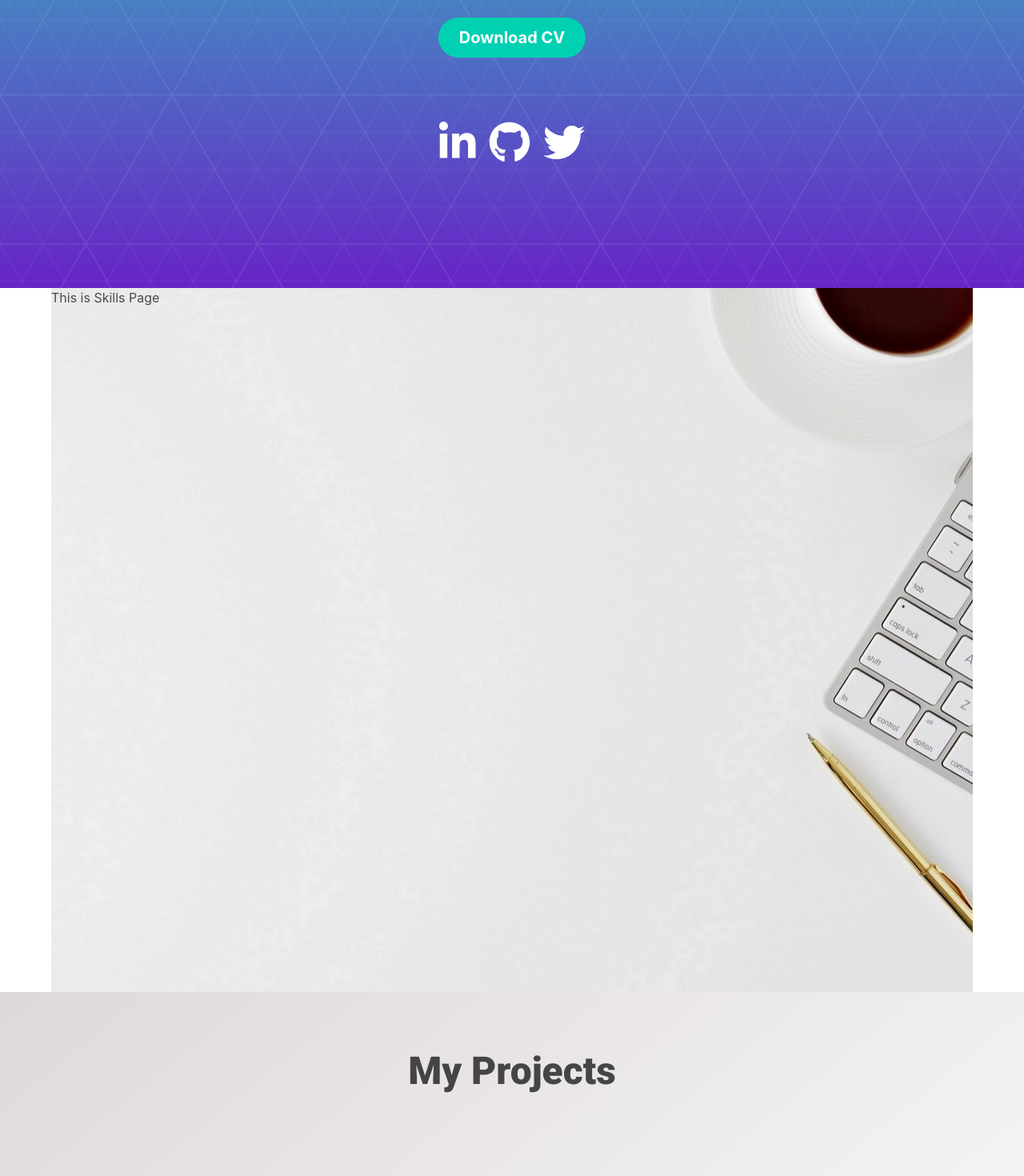
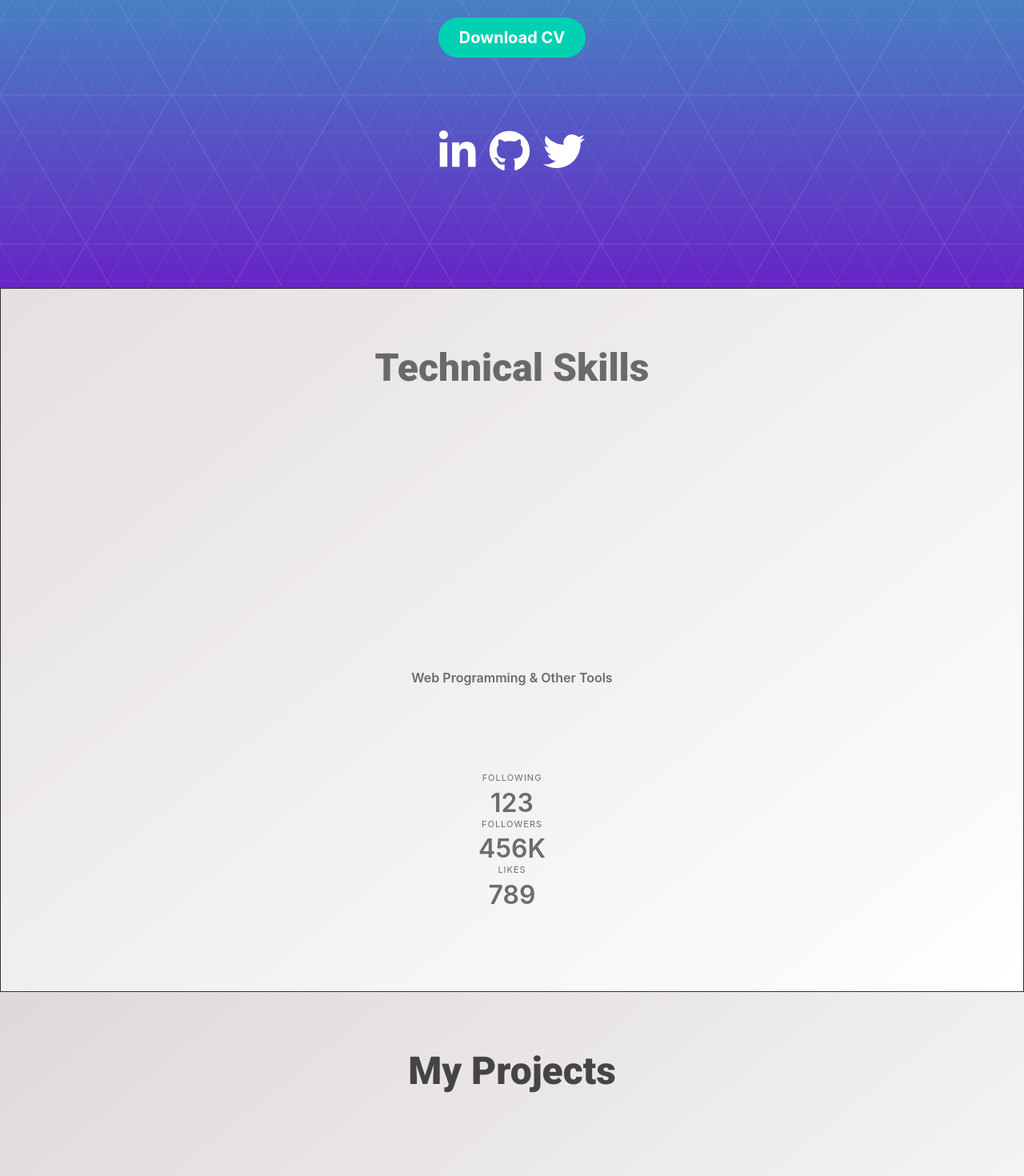
Before and after one commit to tyebanks/react-portfolio, a React (Create React App) app: page / in a window 1280 px wide. Shown: the part 440-1910 px from the top of the page at 80% size. Built offline with nearby package versions, Linux system fonts and the light colour scheme.

Commit message:
fixing contact section

```diff
--- a/src/App.css
+++ b/src/App.css
@@ -23,11 +23,11 @@
 /* 1. Sets Technical Skills Container*/
 .Skills-Container {
   min-height: 110vh;
+  min-width: 100%;
+  border: 1px solid black;
   padding: 0 0 8%;
-  background-size: cover;
-  background: url('./imgs/bg-1.jpg');
-  background-position: center;
-  background-repeat: no-repeat;
+  background: linear-gradient(#5B089B 0%,#e0e5ec 100%);
+  opacity: .80;
 }
 
 
--- /dev/null
+++ b/src/components/ContactInfo.js
@@ -0,0 +1,19 @@
+import React from 'react';
+import config from '../config.js';
+
+export default function ContactInfo() {
+    return(
+        <div>
+        {config.contacts.map(contact => {const {heading, text, url,mail, } = contact;
+            return (
+                <div>
+                    <h2 className="is-size-1" style={{color: "#B19EFF"}}>{heading}</h2>
+                    <h3 className="is-size-3">{text}</h3>
+                    <a className="has-text-primary" href={mail+url}>{url}</a>
+                </div>
+            );})
+        }
+
+        </div>
+    );
+}
--- a/src/components/List.js
+++ b/src/components/List.js
@@ -3,24 +3,16 @@ import React from 'react';
 const List = (props) => {
     return (
         <div>
-           <div class="card column mx-6 mb-5 ">
+           <div class="column mx-6 mb-5 ">
                  <header className="px-5 pt-5">
                        <h2 className="title is-6">{props.title}</h2>
                  </header>
-                 {/* <div className={props.classes}></div>                    */}
-                 <div className="card-content">
-                    <div className="media">
-                        <div className="media-left">
-                            <figure className="image is-96x96"><img src={props.img} alt={props.alt}/></figure>
-                        </div>
-                        <div className="media-content ">
-                            <p className="">{props.text1}</p>
-                            <p className="">{props.text2}</p>
-                            <p className="">{props.text3}</p>
-                            <p className="">{props.text4}</p>
-                        </div>
-                    </div>
-                 </div>
+                  <p className="">{props.text1}</p>
+                  <p className="">{props.text2}</p>
+                  <p className="">{props.text3}</p>
+                  <p className="">{props.text4}</p>
+                  <p className="">{props.text5}</p>
+                  <p className="">{props.text6}</p>
             </div>
         </div>
     )
--- /dev/null
+++ b/src/components/SmallCard.js
@@ -0,0 +1,28 @@
+import React from 'react';
+
+const SmallCard = (props) => {
+    return (
+        <div>
+           <div class="card column mx-6 mb-5 ">
+                 <header className="px-5 pt-5">
+                       <h2 className="title is-6">{props.title}</h2>
+                 </header>
+                 {/* <div className={props.classes}></div>                    */}
+                 <div className="card-content">
+                    <div className="media">
+                        <div className="media-left">
+                            <figure className="image is-96x96"><img src={props.img} alt={props.alt}/></figure>
+                        </div>
+                        <div className="media-content ">
+                            <p className="">{props.text1}</p>
+                            <p className="">{props.text2}</p>
+                            <p className="">{props.text3}</p>
+                            <p className="">{props.text4}</p>
+                        </div>
+                    </div>
+                 </div>
+            </div>
+        </div>
+    )
+}
+export default SmallCard;
--- a/src/components/Social.js
+++ b/src/components/Social.js
@@ -3,15 +3,12 @@ import config from '../config.js';
 
 export default function Social() {
     return (
-        <div className="level">
-        <div className="socialIcons columns is-3 level-item">
-            {config.socialLinks.map(social => {const { icon, url } = social;
-                return (
+        <div>{config.socialLinks.map(social => {const {icon, url } = social;
+               return (
                         <a  href={url} key={url} className={`fa-2x has-text-white px-2`}>
                         <i className={`fab ${icon}`}></i></a>
-                        );})
+               );})
             }
-        </div>
         </div>
     );
 }
--- a/src/config.js
+++ b/src/config.js
@@ -2,14 +2,35 @@ module.exports = {
     siteTitle: 'Ty Ebanks Portfolio',
     manifestIcon: 'src/assets/imgs/logo.png',
 
+    contacts: [
+        {
+            heading: 'Give me a shout',
+        },
+        {
+            text: 'Email ',
+            mail: 'mailto:',
+            url: 'ebankst07@gmail.com',
+        },
+        {
+            text: 'LinkedIn ',
+            mail: '',
+            url: 'https://www.linkedin.com/in/ty-ebanks/',
+        },
+        {
+            text: 'Twitter ',
+            mail: '',
+            url: 'https://twitter.com/ty_ebanks',
+        },
+    ],
+    socialLinks: [
 
-    socialLinks: [
         {
             icon: 'fa-linkedin-in',
             name: 'Linkedin',
             url: 'https://www.linkedin.com/in/ty-ebanks/',
         },
         {
+
             icon: 'fa-github',
             name: 'Github',
             url: 'https://github.com/tyebanks/tyebanks.github.io',
@@ -20,7 +41,6 @@ module.exports = {
             url: 'https://twitter.com/ty_ebanks',
         },
     ],
-    email: 'ebankst07@gmail.com',
-    phone: '0774399000',
-    address: '6 York Road, Northampton, UK',
+
+
 };
--- a/src/sections/Contact.js
+++ b/src/sections/Contact.js
@@ -1,22 +1,16 @@
 import React from 'react';
-//import Header from '../components/Header.js';
+import ContactInfo from '../components/ContactInfo.js';
+import Social from '../components/Social.js';
 import '../App.css';
 
 
-const subtitle1 = "Email";
-const subtitle2 = "LinkedIn";
-const subtitle3 = "Twitter";
+function Contact() {
 
-function Contact() {
-    const title = "Give me a Shout.";
   return (
 
     <div className="hero is-dark is-bold Contact-Container">
-       {/* // <Header title={title}/> */}
-        <h2 className="title is-2">{title}</h2>
-        <h3 className="title is-4">{subtitle1}</h3>
-        <h3 className="title is-4">{subtitle2}</h3>
-        <h3 className="title is-4">{subtitle3}</h3>
+      <ContactInfo/>
+      <Social/>
     </div>
   );
 }
--- a/src/sections/Education.js
+++ b/src/sections/Education.js
@@ -1,5 +1,5 @@
 import React, {Component} from 'react';
-import List from '../components/List';
+import SmallCard from '../components/SmallCard';
 import Uon from '../imgs/uon-logo.png';
 import Ucci from '../imgs/ucci-logo.png';
 
@@ -12,8 +12,8 @@ class Education extends Component {
                <div className="columns is-centered mt-6 py-5">
                <h1 className="has-text-centered title is-1">{heading}</h1></div>
               <div className="columns is-centered">
-                <List img={Uon} alt="uon logo" title="BSc Business Computing (Web Design)" text1="2018 - Present" text2="University of Northampton" text3="Waterside Campus" text4="Northampton, United Kingdom"/>
-                <List img={Ucci} alt="ucci logo" title="Associate Degree in Computer Science" text1="2015 - 2017" text2="University College of C.I." text3="Olympic Way" text4="Grand Cayman, Cayman Islands"/>
+                <SmallCard img={Uon} alt="uon logo" title="BSc Business Computing (Web Design)" text1="2018 - Present" text2="University of Northampton" text3="Waterside Campus" text4="Northampton, United Kingdom"/>
+                <SmallCard img={Ucci} alt="ucci logo" title="Associate Degree in Computer Science" text1="2015 - 2017" text2="University College of C.I." text3="Olympic Way" text4="Grand Cayman, Cayman Islands"/>
               </div>
             </div>
         )
--- a/src/sections/Projects.js
+++ b/src/sections/Projects.js
@@ -11,7 +11,8 @@ class Projects extends Component {
         return (
             <div className="hero is-light is-bold Projects-Container">
                <div className="columns is-centered mt-6 py-5">
-               <h1 className="has-text-centered title is-1">{heading}</h1></div>
+                   <h1 className="has-text-centered title is-1">{heading}</h1>
+               </div>
               <div className="columns is-centered">
                 <Card title="Web Design: 2" subtitle1="Outlandish" subtitle2="GatsbyJS" image={<img src={project1} alt="outlandish-project"/>}/>
                 <Card title= "Web Development: 2" subtitle1="Hero Game" subtitle2="JavaScript" image={<img src={project2} alt="hero-game" />}/>
--- a/src/sections/Skills.js
+++ b/src/sections/Skills.js
@@ -1,17 +1,46 @@
-import React from 'react';
-// import Header from '../components/Header.js';
+import React, {Component} from 'react';
+import List from '../components/List';
+//import config from '../config.js';
 
-import '../App.css';
+class Skills extends Component {
+ render() {
+ let heading =  "Technical Skills";
+    return (
+        <div className="hero is-light is-bold Skills-Container">
+            <div className="columns is-centered mt-6 py-5">
+                <h1 className="has-text-centered title is-1">{heading}</h1>
+            </div>
+            <header className="is-mobile" >
+            <div className="level-item has-text-centered">
+                <List title="Web Programming & Other Tools" text1="" text2="" text3="" text4="" text5="" text6=""/>
+            </div>
 
-function Skills() {
-  return (
-    <div className="container Skills-Container">
+            <div className="level-item has-text-centered">
+                <List text1="" text2="" text3="" text4="" text5="" text6=""/>
+            </div>
 
-    <div className="is-bold">
-        <p>This is Skills Page</p>
-    </div>
+            <div className="level-item has-text-centered">
+                <div>
+                  <p className="heading">Following</p>
+                  <p className="title">123</p>
+                </div>
+            </div>
+            <div className="level-item has-text-centered">
+               <div>
+                 <p className="heading">Followers</p>
+                 <p className="title">456K</p>
+               </div>
+            </div>
+            <div className="level-item has-text-centered">
+              <div>
+                <p className="heading">Likes</p>
+                <p className="title">789</p>
+              </div>
+            </div>
+            </header>
     </div>
   );
+    }
 }
 
 export default Skills;
```
